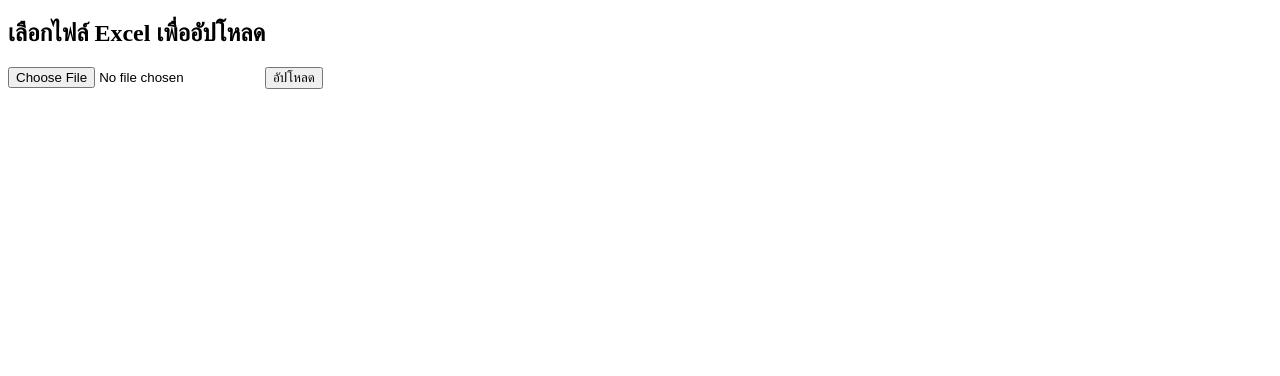
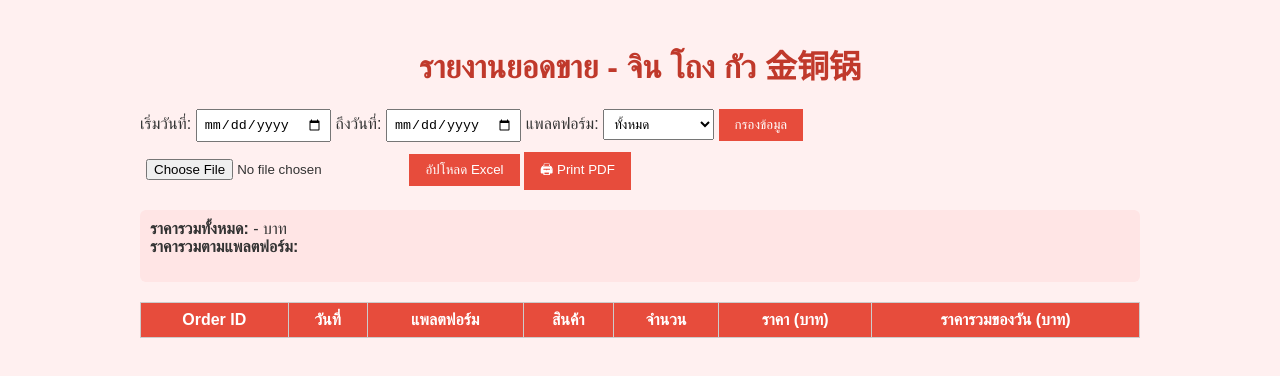
Before and after one commit to natdanai007/TEST, a plain HTML site: page index.html in a window 1280 px wide. Drawn offline with Linux system fonts and the light colour scheme.

Commit message:
index.html

```diff
--- a/index.html
+++ b/index.html
@@ -1,48 +1,206 @@
 <!DOCTYPE html>
 <html lang="th">
 <head>
-<meta charset="UTF-8" />
-<title>อัปโหลด Excel ไปเก็บฐานข้อมูล</title>
+  <meta charset="UTF-8" />
+  <title>รายงานยอดขาย - จิน โถง กัว 金铜锅</title>
+  <style>
+    body {
+      font-family: 'Arial', sans-serif;
+      background-color: #fff0f0;
+      color: #333;
+      max-width: 1000px;
+      margin: auto;
+      padding: 20px;
+    }
+    h1 {
+      text-align: center;
+      color: #c0392b;
+    }
+    table {
+      width: 100%;
+      border-collapse: collapse;
+      margin-top: 20px;
+      background-color: white;
+    }
+    th, td {
+      border: 1px solid #ccc;
+      padding: 8px;
+      text-align: center;
+    }
+    th {
+      background-color: #e74c3c;
+      color: white;
+    }
+    .filters, .summary, .actions {
+      margin-top: 20px;
+      display: flex;
+      flex-wrap: wrap;
+      gap: 10px;
+      justify-content: space-between;
+      align-items: center;
+    }
+    button {
+      background-color: #e74c3c;
+      color: white;
+      border: none;
+      padding: 8px 16px;
+      cursor: pointer;
+    }
+    input, select {
+      padding: 6px;
+    }
+    .summary-box {
+      background: #ffe5e5;
+      padding: 10px;
+      border-radius: 6px;
+      width: 100%;
+    }
+  </style>
 </head>
 <body>
+  <h1>รายงานยอดขาย - จิน โถง กัว 金铜锅</h1>
 
-<h2>เลือกไฟล์ Excel เพื่ออัปโหลด</h2>
-<input type="file" id="fileInput" accept=".xlsx,.xls" />
-<button onclick="uploadFile()">อัปโหลด</button>
+  <div class="actions">
+    <div>
+      <label>เริ่มวันที่: <input type="date" id="startDate"></label>
+      <label>ถึงวันที่: <input type="date" id="endDate"></label>
+      <label>แพลตฟอร์ม:
+        <select id="platformFilter">
+          <option value="">ทั้งหมด</option>
+          <option value="Grab">Grab</option>
+          <option value="LINE MAN">LINE MAN</option>
+          <option value="ShopeeFood">ShopeeFood</option>
+        </select>
+      </label>
+      <button onclick="applyFilters()">กรองข้อมูล</button>
+    </div>
+    <div>
+      <input type="file" id="excelFile" />
+      <button onclick="uploadExcel()">อัปโหลด Excel</button>
+      <button onclick="window.print()">🖨 Print PDF</button>
+    </div>
+  </div>
 
-<div id="result"></div>
+  <div class="summary">
+    <div class="summary-box" id="totalBox">
+      <strong>ราคารวมทั้งหมด:</strong> <span id="totalAll">-</span> บาท
+      <br>
+      <strong>ราคารวมตามแพลตฟอร์ม:</strong>
+      <ul id="platformTotals"></ul>
+    </div>
+  </div>
 
-<script>
-  async function uploadFile() {
-    const fileInput = document.getElementById('fileInput');
-    if (!fileInput.files.length) {
-      alert('กรุณาเลือกไฟล์ Excel ก่อน');
-      return;
+  <table id="orderTable">
+    <thead>
+      <tr>
+        <th>Order ID</th>
+        <th>วันที่</th>
+        <th>แพลตฟอร์ม</th>
+        <th>สินค้า</th>
+        <th>จำนวน</th>
+        <th>ราคา (บาท)</th>
+        <th>ราคารวมของวัน (บาท)</th>
+      </tr>
+    </thead>
+    <tbody></tbody>
+  </table>
+
+  <script src="https://cdn.jsdelivr.net/npm/xlsx@0.18.5/dist/xlsx.full.min.js"></script>
+  <script>
+    let rawData = [];
+
+    function renderTable(data) {
+      const tbody = document.querySelector("#orderTable tbody");
+      tbody.innerHTML = "";
+
+      const platformSums = {};
+      let totalSum = 0;
+
+      data.forEach(order => {
+        const row = document.createElement("tr");
+        row.innerHTML = `
+          <td>${order.order_id}</td>
+          <td>${order.date}</td>
+          <td>${order.platform}</td>
+          <td>${order.item}</td>
+          <td>${order.quantity}</td>
+          <td>${order.price}</td>
+          <td>${(order.quantity * order.price).toFixed(2)}</td>
+        `;
+        tbody.appendChild(row);
+
+        const sum = order.quantity * order.price;
+        totalSum += sum;
+        platformSums[order.platform] = (platformSums[order.platform] || 0) + sum;
+      });
+
+      document.getElementById("totalAll").textContent = totalSum.toLocaleString();
+      const ul = document.getElementById("platformTotals");
+      ul.innerHTML = "";
+      Object.entries(platformSums).forEach(([platform, sum]) => {
+        const li = document.createElement("li");
+        li.textContent = `${platform}: ${sum.toLocaleString()} บาท`;
+        ul.appendChild(li);
+      });
     }
 
-    const file = fileInput.files[0];
-    const formData = new FormData();
-    formData.append('file', file);
+    function applyFilters() {
+      const start = document.getElementById("startDate").value;
+      const end = document.getElementById("endDate").value;
+      const platform = document.getElementById("platformFilter").value;
 
-    const resultDiv = document.getElementById('result');
-    resultDiv.textContent = 'กำลังอัปโหลด...';
+      const filtered = rawData.filter(order => {
+        const d = order.date;
+        return (!start || d >= start) &&
+               (!end || d <= end) &&
+               (!platform || order.platform === platform);
+      });
 
-    try {
-      const response = await fetch('http://localhost:3000/upload', {
-        method: 'POST',
-        body: formData,
-      });
-      const data = await response.json();
-      if (response.ok) {
-        resultDiv.textContent = `อัปโหลดสำเร็จ! แถวข้อมูลที่เพิ่ม: ${data.rowsInserted}`;
-      } else {
-        resultDiv.textContent = `เกิดข้อผิดพลาด: ${data.error || 'Unknown error'}`;
+      renderTable(filtered);
+    }
+
+    async function uploadExcel() {
+      const fileInput = document.getElementById('excelFile');
+      const file = fileInput.files[0];
+      if (!file) {
+        alert("กรุณาเลือกไฟล์ Excel ก่อน");
+        return;
       }
-    } catch (err) {
-      resultDiv.textContent = 'ไม่สามารถติดต่อ server ได้';
+
+      const reader = new FileReader();
+      reader.onload = async (e) => {
+        const data = new Uint8Array(e.target.result);
+        const workbook = XLSX.read(data, { type: "array" });
+        const sheet = workbook.Sheets[workbook.SheetNames[0]];
+        const json = XLSX.utils.sheet_to_json(sheet);
+
+        rawData = json.map(row => ({
+          order_id: row.order_id,
+          date: formatDate(row.date),
+          platform: row.platform,
+          item: row.item,
+          quantity: parseInt(row.quantity),
+          price: parseFloat(row.price)
+        }));
+
+        renderTable(rawData);
+
+        // ส่งไปเก็บใน backend
+        const formData = new FormData();
+        formData.append("file", file);
+        await fetch("http://localhost:3000/upload", {
+          method: "POST",
+          body: formData
+        });
+      };
+      reader.readAsArrayBuffer(file);
     }
-  }
-</script>
 
+    function formatDate(excelDate) {
+      if (typeof excelDate === "string") return excelDate;
+      const date = new Date((excelDate - 25569) * 86400 * 1000);
+      return date.toISOString().slice(0, 10);
+    }
+  </script>
 </body>
 </html>
```
